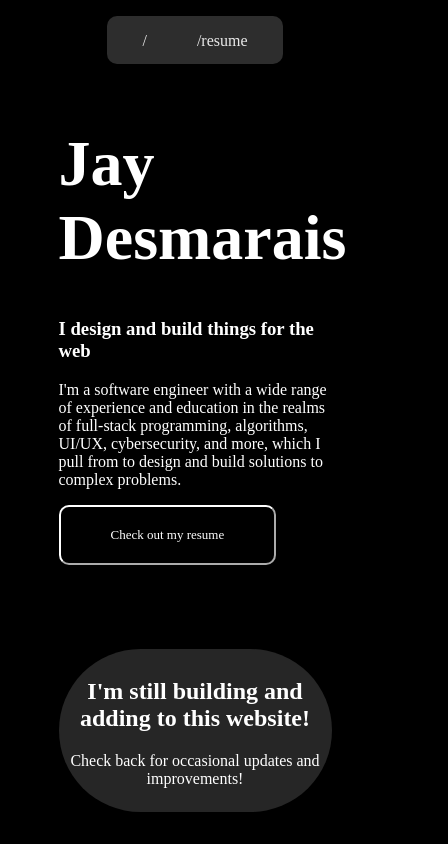
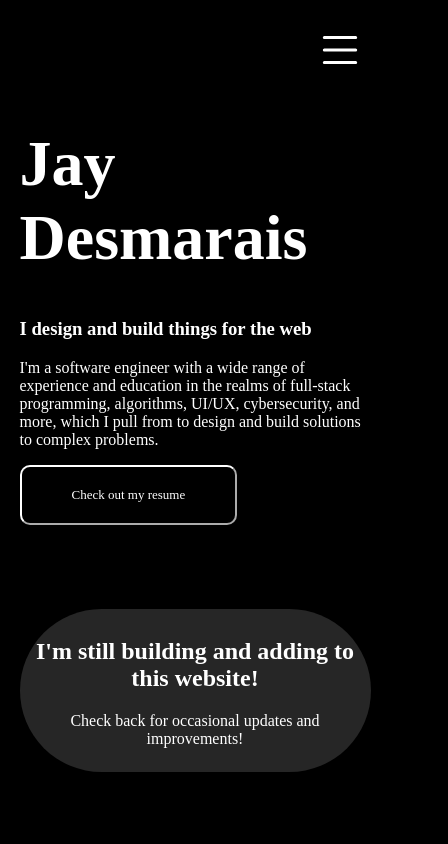
Before and after one commit to jaydesmarais/jaydesmarais, a React (Create React App) app in the folder jaydesmarais.com/: page /home in a window 390 px wide. Shown: the top 844 px of the page, 448 px wide, since content can reach past the window. Built offline with nearby package versions, Linux system fonts and the light colour scheme; what webfontloader would draw is missing.

Commit message:
Adding Hamburger Menu for mobile navigation

```diff
--- a/jaydesmarais.com/src/components/Home/Projects.js
+++ b/jaydesmarais.com/src/components/Home/Projects.js
@@ -10,6 +10,7 @@ const StyledContainer = styled.div`
 
 const StyledButtonGroup = styled.div`
   display: flex;
+  flex-wrap: wrap;
   text-align: center;
 `
 
--- a/jaydesmarais.com/src/components/Layout/Layout.js
+++ b/jaydesmarais.com/src/components/Layout/Layout.js
@@ -4,6 +4,7 @@ import GlobalStyle from '../../styles/GlobalStyle'
 import styled from 'styled-components'
 import Head from './Head'
 import NavBar from './NavBar'
+import NavMenu from './NavMenu'
 import Footer from './Footer'
 import LeftSideBar from './LeftSideBar'
 import RightSideBar from './RightSideBar'
@@ -24,20 +25,25 @@ const StyledLeftChild = styled.div`
   width: 15%;
   text-align: center;
 
-  @media (max-width: 600px) {
+  @media (max-width: 720px) {
     display:none
   }
 `
 
 const StyledMiddleChild = styled.div`
   width: 70%;
+  max-width: 1440px;
+
+  @media (max-width: 720px) {
+    width: 90%;
+  }
 `
 
 const StyledRightChild = styled.div`
   width: 15%;
   text-align: center;
 
-  @media (max-width: 600px) {
+  @media (max-width: 720px) {
     display:none
   }
 `
@@ -53,6 +59,7 @@ const Layout = () => {
       <StyledContainer>
 
         <NavBar location={location} />
+        <NavMenu location={location} />
 
         <StyledChildren>
           <StyledLeftChild>
--- a/jaydesmarais.com/src/components/Layout/NavBar.js
+++ b/jaydesmarais.com/src/components/Layout/NavBar.js
@@ -3,6 +3,7 @@ import { PropTypes } from 'prop-types'
 import styled from 'styled-components'
 import { Link as ScrollLink } from 'react-scroll'
 import { NavLink } from 'react-router-dom'
+import { backLinks, navLinks } from '../../config'
 
 const StyledNavBar = styled.nav`
   position: fixed;
@@ -11,6 +12,10 @@ const StyledNavBar = styled.nav`
   margin: 0 auto;
   z-index: 1000;
   text-align: center;
+
+  @media (max-width: 720px) {
+    display: none;
+  }
 `
 
 const StyledLinkList = styled.ul`
@@ -46,24 +51,11 @@ const StyledLink = styled.li`
   }
 `
 
-const navLinks = [
-  { name: '/', link: 'intro' },
-  { name: '#about', link: 'about' },
-  { name: '#experience', link: 'experience' },
-  { name: '#projects', link: 'projects' },
-  { name: '#contact', link: 'contact' }
-]
-
-const backLinks = [
-  { name: '/', link: '/' },
-  { name: '/resume', link: '/resume', active: 'true' },
-]
-
 const NavBar = ({ location }) => {
 
   return (
+    <>
       <StyledNavBar>
-
         <StyledLinkList>
           {location && location.pathname === "/" ? navLinks.map(({ name, link }, i) => {
             return (
@@ -83,8 +75,8 @@ const NavBar = ({ location }) => {
             )
           })}
         </StyledLinkList>
-
       </StyledNavBar >
+    </>
   )
 }
 
--- /dev/null
+++ b/jaydesmarais.com/src/components/Layout/NavMenu.js
@@ -0,0 +1,130 @@
+import React, { useState } from 'react'
+import { PropTypes } from 'prop-types'
+import styled from 'styled-components'
+import { Link as ScrollLink } from 'react-scroll'
+import { NavLink } from 'react-router-dom'
+import { backLinks, navLinks } from '../../config'
+import { BsList, BsXLg } from 'react-icons/bs'
+
+const StyledNavMenu = styled.nav`
+  display: none;
+
+  @media (max-width: 720px) {
+    display: flex;
+    position: fixed;
+    z-index: 999;
+    text-align: center;
+    align-items: center;
+    justify-content: center;
+    margin: 0 auto;
+    position: fixed;
+    right: 0;
+    top: 0;
+    flex-wrap: wrap;
+    background-color: rgba(50,50,50,.9);
+    border-radius: 10px 0px 0px 10px;
+    list-style: none;
+    height: 100%;
+    width: 100%;
+  }
+`
+
+const StyledMenuButton = styled.button`
+  display: none;
+
+  @media (max-width: 720px) {
+    display: flex;
+    position: fixed;
+    cursor: pointer;
+    top: 10px;
+    right: 10px;
+    z-index: 1000;
+    padding: 15px 15px;
+    border: none;
+    border-radius: 10px;
+    background: none;
+  }
+`
+
+const StyledLinkList = styled.ul`
+  display: inline-flex;
+  flex-wrap: wrap;
+  justify-content: space-around;
+  padding: 15px 10px;
+  border-radius: 10px;
+  list-style: none;
+  max-width: 70%;
+`
+
+const StyledLink = styled.li`
+  padding: 25px 10px;
+  width: 100%;
+  color: rgba(255,255,255,.9);
+
+  a {
+    cursor: pointer;
+    margin: 0 5px;
+    padding: 7.5px 20px;
+    text-decoration: none;
+    color: inherit;
+
+    &:hover {
+      border-radius: 10px;
+      background-color: rgba(0,0,0,.25);
+    }
+
+    &.active {
+      border-radius: 10px;
+      background-color: rgba(0,0,0,.5);
+    }
+  }
+`
+
+const NavMenu = ({ location }) => {
+
+  const [menuOpen, setMenuOpen] = useState(false)
+
+  window.addEventListener('resize', () => { setMenuOpen(false) })
+
+  return (
+    <>
+      <StyledMenuButton>
+        {menuOpen
+          ? <BsXLg color='white' size='50' onClick={() => setMenuOpen(!menuOpen)} />
+          : <BsList color='white' size='50' onClick={() => setMenuOpen(!menuOpen)} />
+        }
+      </StyledMenuButton>
+      {menuOpen ?
+        <StyledNavMenu>
+          <StyledLinkList>
+            {location && location.pathname === "/" ? navLinks.map(({ name, link }, i) => {
+              return (
+                <StyledLink key={i}>
+                  <ScrollLink to={link} onClick={() => setMenuOpen(false)} spy={true} hashSpy={true} smooth={true}>
+                    {name}
+                  </ScrollLink>
+                </StyledLink>
+              )
+            }) : backLinks.map(({ name, link }, i) => {
+              return (
+                <StyledLink key={i}>
+                  <NavLink to={link} onClick={() => setMenuOpen(false)}>
+                    {name}
+                  </NavLink>
+                </StyledLink>
+              )
+            })}
+          </StyledLinkList>
+        </StyledNavMenu >
+        :
+        <></>
+      }
+    </>
+  )
+}
+
+NavMenu.propTypes = {
+  location: PropTypes.object.isRequired
+}
+
+export default NavMenu
--- /dev/null
+++ b/jaydesmarais.com/src/config.js
@@ -0,0 +1,14 @@
+module.exports = {
+  navLinks: [
+    { name: '/', link: 'intro' },
+    { name: '#about', link: 'about' },
+    { name: '#experience', link: 'experience' },
+    { name: '#projects', link: 'projects' },
+    { name: '#contact', link: 'contact' }
+  ],
+
+  backLinks: [
+    { name: '/', link: '/' },
+    { name: '/resume', link: '/resume', active: 'true' },
+  ]
+}
```
Lines whose indentation alone changed are shown as unchanged.
